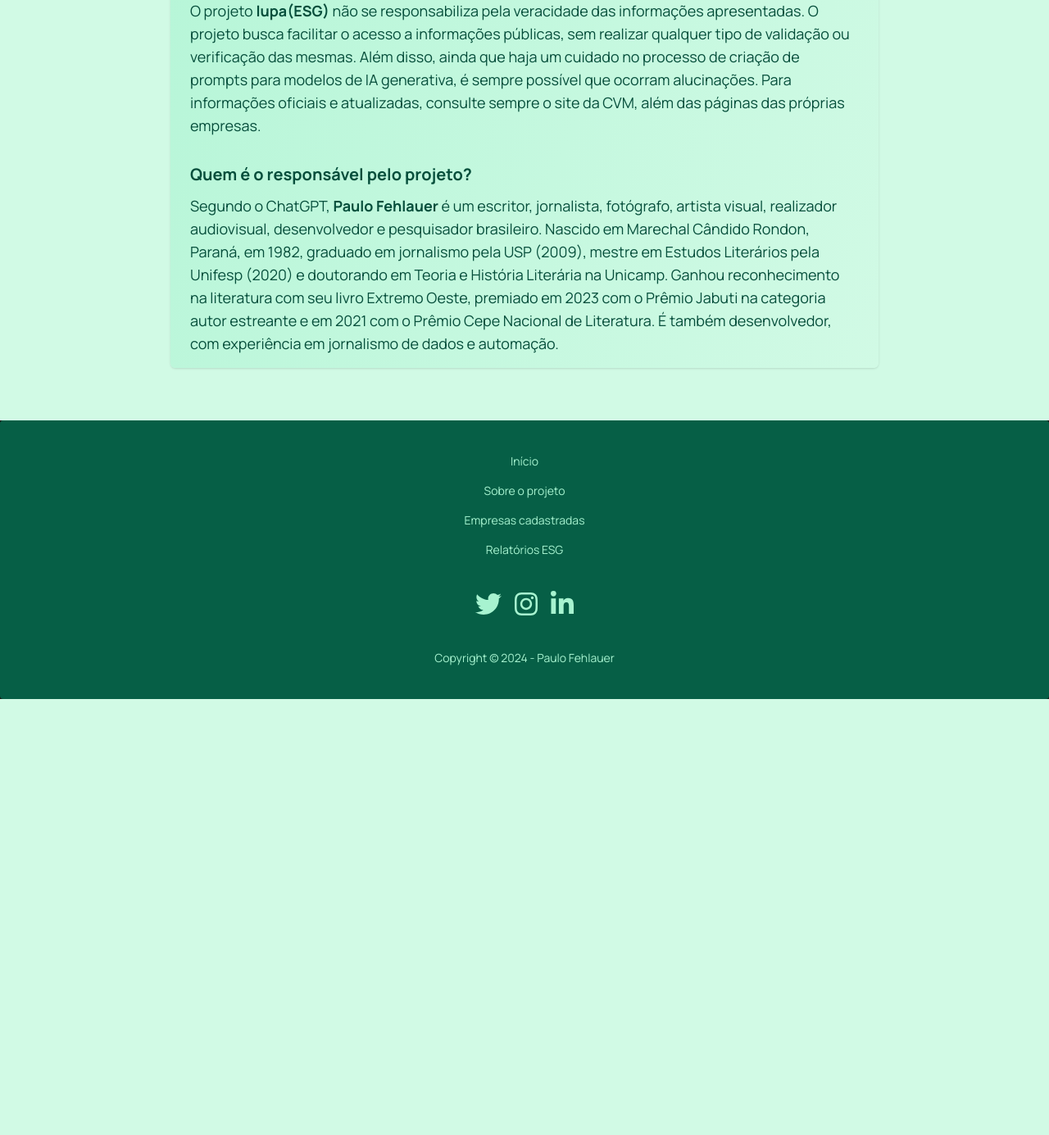
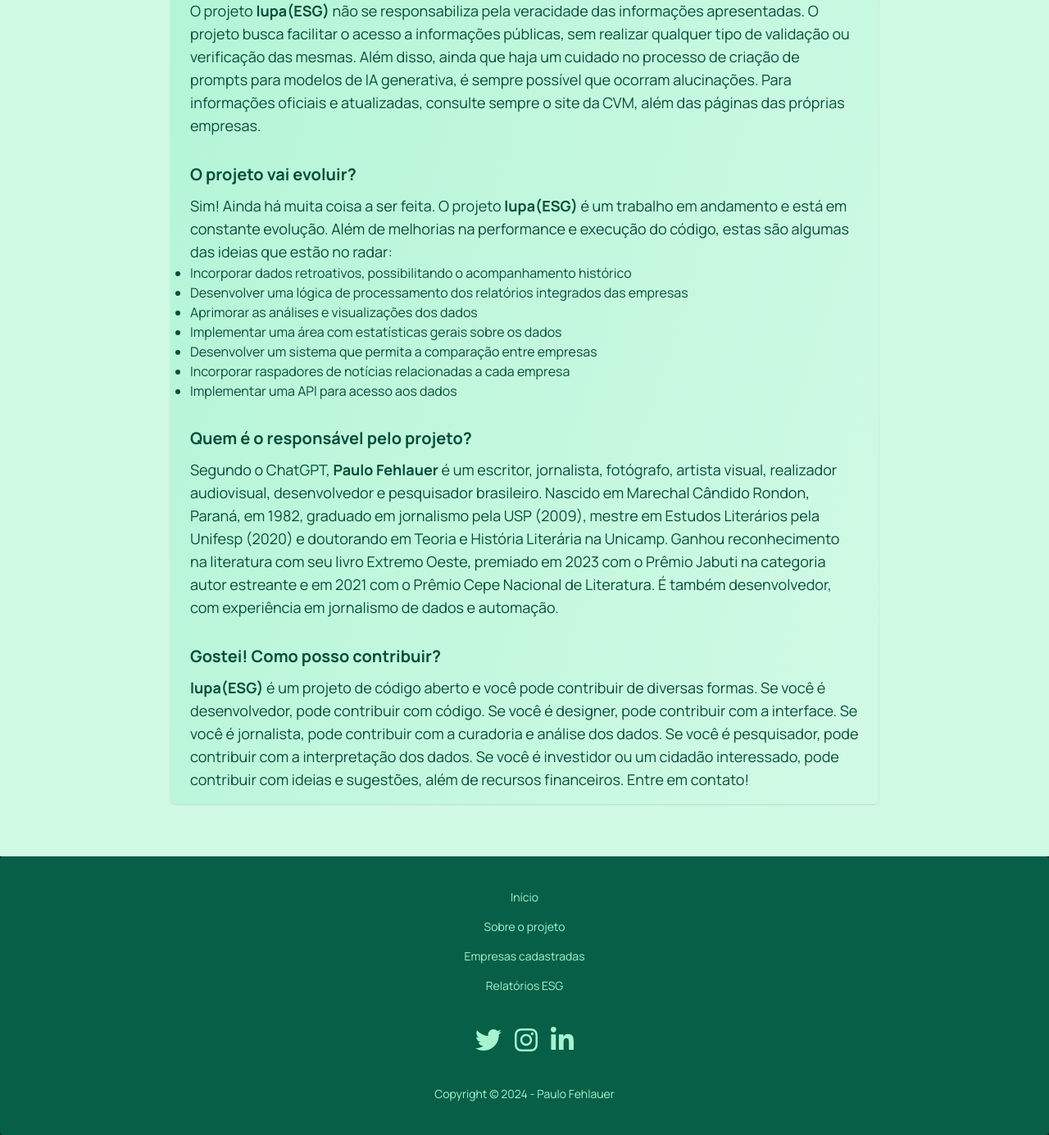
Before and after one commit to paulofeh/wktk-flask, a Flask app: page /sobre in a window 1280 px wide. Shown: the part 1901-3286 px from the top of the page at 82% size. Before the commit the page ends 2754 px from the top, so only its background shows below. Run offline with Flask 3, Linux system fonts and the light colour scheme.

Commit message:
Ajustes nos templates

```diff
--- a/app.py
+++ b/app.py
@@ -1,24 +1,33 @@
+"""
+O projeto lupa(ESG) é uma aplicação web que permite a busca e visualização de informações sobre a pauta ESG de empresas listadas na CVM (Comissão de Valores Mobiliários).
+Autor: Paulo Fehlauer
+Data: 2024-04-11
+Versão: 0.1
+Licença: MIT
+
+Este arquivo contém o código principal da aplicação web, construída com Flask e TailwindCSS.
+"""
+
+
+# Importa bibliotecas
 from flask import Flask, render_template, request, jsonify, abort
 from pymongo import MongoClient
 from dotenv import load_dotenv
 import os
 
-
 # Importa funções para geração de pictogramas
 from pictogramas import gerar_pictogramas_por_orgao, gerar_pictogramas_proporcionais, calcular_totais_e_proporcoes, obter_e_gerar_pictogramas
-
 
 # Carrega variáveis de ambiente
 load_dotenv()
 uri = os.getenv("MONGODB_URI")
-
 
 # Conecta ao MongoDB
 db = MongoClient(uri, ssl=True, tlsAllowInvalidCertificates=True).mjd_fehlauer
 collection = db['cvm_relatorios']
 
 
-# Variáveis a serem passados para os templates
+# Variáveis a serem passadas para os templates
 emojis_genero = {
     'Masculino': '🔵',
     'Feminino': '🔴',
@@ -80,16 +89,17 @@ escopos = {
 }
 
 
-
 # Definições e rotas do Flask
 app = Flask(__name__)
 
+# Função para injetar metadados do site nos templates
 @app.context_processor
 def inject_site_metadata():
     return dict(
         site_title="lupa(ESG)",
-        site_subtitle="Ambiente, Sociedade e Governança na ponta dos dados"
-    )
+        site_subtitle="Ambiente, Sociedade e Governança na ponta dos dados",
+        site_meta_description="Plataforma que busca e organiza informações públicas fornecidas por empresas brasileiras sobre práticas relacionadas à pauta ESG - Ambiental, Social e Governança."
+        )
 
 @app.route('/')
 def home():
--- a/templates/base.html
+++ b/templates/base.html
@@ -4,6 +4,7 @@
     <meta charset="UTF-8">
     <meta name="viewport" content="width=device-width, initial-scale=1.0">
     <title>{% block title %}{% endblock %}</title>
+    <meta name="description" content="{{ site_meta_description }}" />
     <link rel="preconnect" href="https://fonts.googleapis.com">
     <link rel="preconnect" href="https://fonts.gstatic.com" crossorigin>
     <link href="https://fonts.googleapis.com/css2?family=Manrope:wght@200..800&display=swap" rel="stylesheet">
--- a/templates/footer.html
+++ b/templates/footer.html
@@ -1,5 +1,5 @@
 <footer class="footer footer-center p-10 bg-emerald-800 text-emerald-200 rounded">
-  <nav class="grid grid-cols-2 md:grid-cols-4 gap-4">
+  <nav class="grid grid-cols-2 lg:grid-cols-4 gap-4">
     <a class="link link-hover" href="/">Início</a>
     <a class="link link-hover" href="/sobre">Sobre o projeto</a>
     <a class="link link-hover" href="/lista-empresas">Empresas cadastradas</a>
--- a/templates/sobre.html
+++ b/templates/sobre.html
@@ -26,8 +26,21 @@
         <p class="text-lg">Os dados são obtidos por meio de um script desenvolvido em Python, que acessa periodicamente o Portal Dados Abertos CVM, baixa os arquivos em formato <em>ZIP</em>, descompacta-os, extraindo um arquivo <em>XML</em> onde são encontrados os dados e formulários em <em>PDF</em> enviados pelas empresas. Parte dos dados é utilizada de forma literal (a maioria numéricos) e parte é enviada ao GPT-4 por meio da API para interpretação.</p>
         <h2 class="text-xl font-sans font-bold mb-2.5 mt-8">E eu posso confiar nessas informações?</h2>
         <p class="text-lg">O projeto <strong>lupa(ESG)</strong> não se responsabiliza pela veracidade das informações apresentadas. O projeto busca facilitar o acesso a informações públicas, sem realizar qualquer tipo de validação ou verificação das mesmas. Além disso, ainda que haja um cuidado no processo de criação de prompts para modelos de IA generativa, é sempre possível que ocorram alucinações. Para informações oficiais e atualizadas, consulte sempre o site da <a href="https://www.cvm.gov.br/" target="_blank">CVM</a>, além das páginas das próprias empresas.</p>
+        <h2 class="text-xl font-sans font-bold mb-2.5 mt-8">O projeto vai evoluir?</h2>
+        <p class="text-lg">Sim! Ainda há muita coisa a ser feita. O projeto <strong>lupa(ESG)</strong> é um trabalho em andamento e está em constante evolução. Além de melhorias na performance e execução do código, estas são algumas das ideias que estão no radar:</p>
+        <ul class="list-disc">
+          <li>Incorporar dados retroativos, possibilitando o acompanhamento histórico</li>
+          <li>Desenvolver uma lógica de processamento dos relatórios integrados das empresas</li>
+          <li>Aprimorar as análises e visualizações dos dados</li>
+          <li>Implementar uma área com estatísticas gerais sobre os dados</li>
+          <li>Desenvolver um sistema que permita a comparação entre empresas</li>
+          <li>Incorporar raspadores de notícias relacionadas a cada empresa</li>
+          <li>Implementar uma API para acesso aos dados</li>
+        </ul>
         <h2 class="text-xl font-sans font-bold mb-2.5 mt-8">Quem é o responsável pelo projeto?</h2>
         <p class="text-lg">Segundo o ChatGPT, <strong>Paulo Fehlauer</strong> é um escritor, jornalista, fotógrafo, artista visual, realizador audiovisual, desenvolvedor e pesquisador brasileiro. Nascido em Marechal Cândido Rondon, Paraná, em 1982, graduado em jornalismo pela USP (2009), mestre em Estudos Literários pela Unifesp (2020) e doutorando em Teoria e História Literária na Unicamp. Ganhou reconhecimento na literatura com seu livro <a href="https://amzn.to/43Qf7S7" target="_blank">Extremo Oeste</a>, premiado em 2023 com o Prêmio Jabuti na categoria autor estreante e em 2021 com o Prêmio Cepe Nacional de Literatura. É também desenvolvedor, com experiência em jornalismo de dados e automação.</p>
+        <h2 class="text-xl font-sans font-bold mb-2.5 mt-8">Gostei! Como posso contribuir?</h2>
+        <p class="text-lg"><strong>lupa(ESG)</strong> é um projeto de código aberto e você pode contribuir de diversas formas. Se você é desenvolvedor, pode contribuir com código. Se você é designer, pode contribuir com a interface. Se você é jornalista, pode contribuir com a curadoria e análise dos dados. Se você é pesquisador, pode contribuir com a interpretação dos dados. Se você é investidor ou um cidadão interessado, pode contribuir com ideias e sugestões, além de recursos financeiros. Entre em contato!</p>
     </div>
   </div>
 {% endblock %}
```
Also changed, not shown: templates/index.html (deleted, +0 -77 lines), README.md (added).
